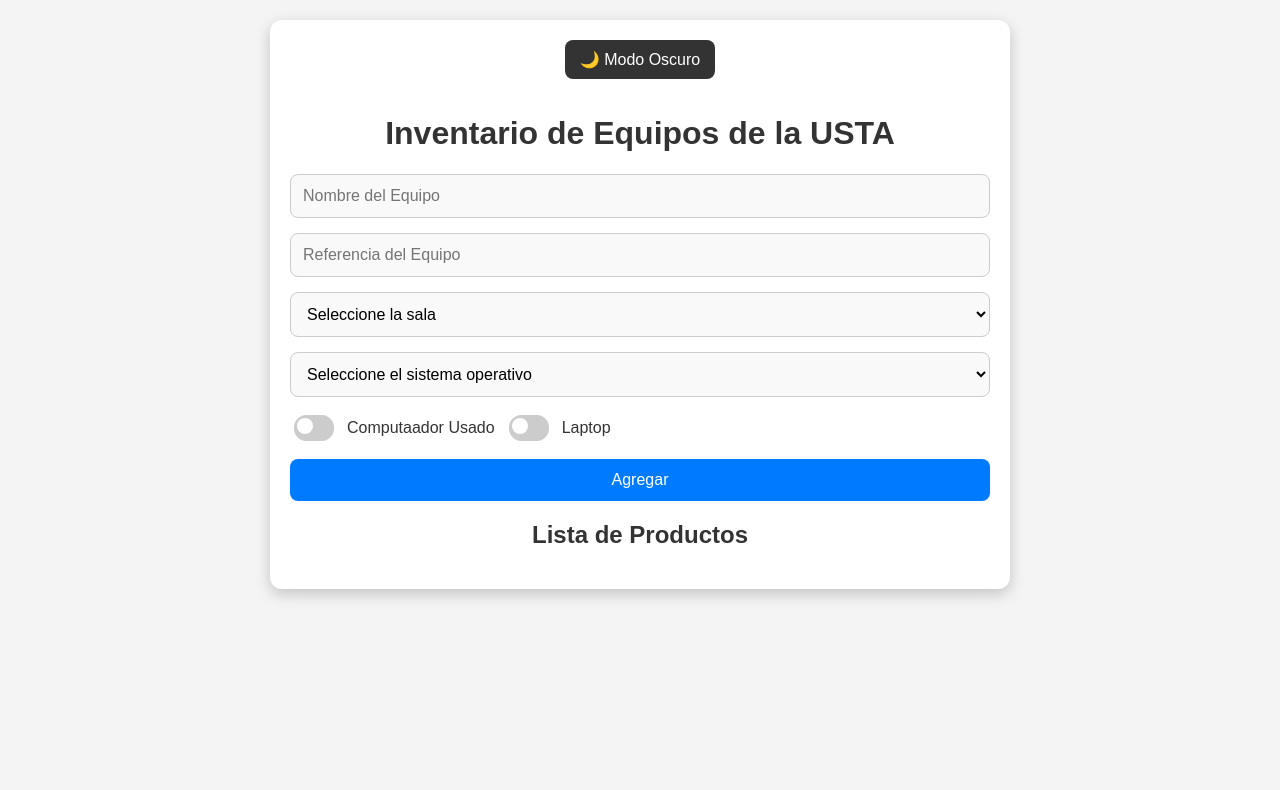
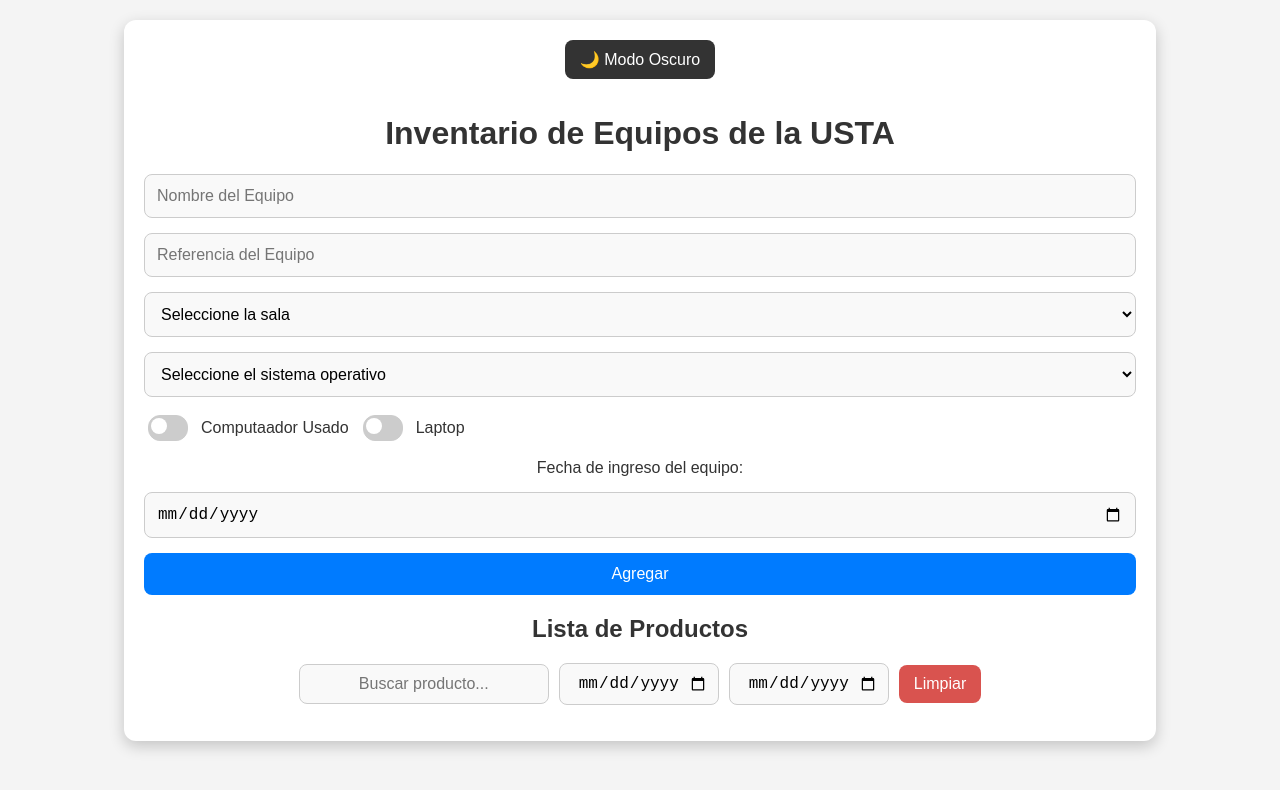
Before and after one commit to RichardMolano/mobiles, a React (Create React App) app: page / in a window 1280 px wide. Shown: the top 790 px of the page. Built offline with nearby package versions, Linux system fonts and the light colour scheme.

Commit message:
Desarollo Taller 2
taller 2 colores

```diff
--- a/src/components/ProductForm.jsx
+++ b/src/components/ProductForm.jsx
@@ -7,6 +7,8 @@
   const [laptop, setIsLaptop] = useState(false); // Estado para determinar si el equipo es un portátil
   const [reference, setReference] = useState(); // Estado para la referencia del equipo
   const [OS, setOS] = useState("");
+  const [entryDate, setEntryDate] = useState(""); // Estado para la fecha de ingreso
+
 
   const dic_OS = {
     "Windows": { "Windows 10": "Windows 10", "Windows 11": "Windows 11" },
@@ -27,7 +29,13 @@
 
   const handleSubmit = (e) => {
     e.preventDefault();
-    if (product.trim() && category.trim()) {
+    // Validar que la fecha no sea futura
+    const today = new Date().toISOString().split("T")[0]; // Obtiene la fecha actual en formato YYYY-MM-DD
+    if (entryDate > today) { // Compara la fecha de ingreso con la fecha actual
+      alert("La fecha de ingreso no puede ser futura.");
+      return;
+    }
+    if (product.trim() && category.trim() && entryDate.trim()) {
       onAdd({ name: product, category, status: isUsed ? "Usado" : "Nuevo", lap: laptop ? "Portátil" : "Escritorio", reference: reference, OS });
       setProduct("");
       setCategory("");
@@ -36,6 +44,7 @@
       setReference(Number);
       setOS("");
       setReference("")
+      setEntryDate("");
     }
   };
 
@@ -49,11 +58,26 @@
         <CheckboxElement checked={isUsed} id="estado-equipo" setChecked={setIsUsed} text={"Computaador Usado "} />
         <CheckboxElement checked={laptop} id="laptop" setChecked={setIsLaptop} text={"Laptop"} />
       </section>
+      <DateElement value={entryDate} setValue={setEntryDate} text={"Fecha de ingreso del equipo:"} />
       <button type="submit">Agregar</button>
     </form>
   );
 };
 
+const DateElement = ({ value, setValue,text }) => {
+  return (
+    <>
+    <label>{text}</label>
+    <input
+      type="date"
+      value={value}
+      onChange={(e) => setValue(e.target.value)}
+      max={new Date().toISOString().split("T")[0]} // Establece la fecha máxima como la fecha actual
+      required
+    />
+    </>
+  );
+}
 const CheckboxElement = ({ checked, id, setChecked, text }) => {
   return (
     <label className="checkbox-container" style={{ marginRight: "10px" }}>
@@ -92,6 +116,7 @@
       placeholder={placeholder}
       value={value}
       onChange={(e) => setValue(e.target.value)}
+      required
     />
   );
 };
--- a/src/components/ProductList.jsx
+++ b/src/components/ProductList.jsx
@@ -1,20 +1,42 @@
-import React, { useState } from "react";
+import React, {  useState,useEffect  } from "react";
 
 const ProductList = ({ products, onDelete, onEdit }) => {
   const [editIndex, setEditIndex] = useState(null);
   const [editValue, setEditValue] = useState("");
   const [editCategory, setEditCategory] = useState("");
   const [editStatus, setEditStatus] = useState(false);
+  const [editEntryDate, setEditEntryDate] = useState("");
   // Nuevos estados
   const [editReference, setEditReference] = useState("");
   const [editOS, setEditOS] = useState("");
   const [editLaptop, setEditLaptop] = useState(false);
+  //date config
+  const [searchTerm, setSearchTerm] = useState("");
+  const [startDate, setStartDate] = useState("");
+  const [endDate, setEndDate] = useState("");
+
+  useEffect(() => {
+    const handleKeyDown = (event) => {
+      if (event.key === "Escape") {
+        handleCancel();
+      }
+    };
+
+    if (editIndex !== null) {
+      window.addEventListener("keydown", handleKeyDown);
+    }
+
+    return () => {
+      window.removeEventListener("keydown", handleKeyDown);
+    };
+  }, [editIndex]); // Se ejecuta cuando editIndex cambia
 
   const handleEdit = (index, product) => {
     setEditIndex(index);
     setEditValue(product.name);
     setEditCategory(product.category);
     setEditStatus(product.status === "Usado");
+    setEditEntryDate(product.entryDate);
     //Nuevos Estados
     setEditReference(product.reference);
     setEditOS(product.OS);
@@ -22,11 +44,18 @@
   };
 
   const handleSave = (index) => {
-    if (editValue.trim() && editCategory.trim()) {
+    const today = new Date().toISOString().split("T")[0];
+    if (editEntryDate > today) {
+      alert("La fecha de ingreso no puede ser futura.");
+      return;
+    }
+
+    if (editValue.trim() && editCategory.trim() && editEntryDate) {
       onEdit(index, {
         name: editValue,
         category: editCategory,
         status: editStatus ? "Usado" : "Nuevo",
+        entryDate: editEntryDate ,
         reference: editReference,
         OS: editOS,
         lap: editLaptop ? "Portátil" : "Escritorio"
@@ -40,6 +69,12 @@
     setEditValue("");
     setEditCategory("");
     setEditStatus(false);
+    setEditEntryDate("");
+  };
+  const handleClearSearch = () => { // Función que maneja la limpieza de la búsqueda
+    setSearchTerm("");
+    setStartDate("");
+    setEndDate("");
   };
 
   const dic_OS = {
@@ -59,17 +94,52 @@
     },
   };
 
+  const filteredProducts = products.filter((product) => { // Filtra los productos según el término de búsqueda y el rango de fechas
+    const matchesSearch =
+      product.name.toLowerCase().includes(searchTerm.toLowerCase()) || // Compara el nombre del producto con el término de búsqueda
+      product.category.toLowerCase().includes(searchTerm.toLowerCase()) ||
+      product.status.toLowerCase().includes(searchTerm.toLowerCase());
+
+    const matchesDateRange =
+      (!startDate || product.entryDate >= startDate) &&
+      (!endDate || product.entryDate <= endDate);
+
+    return matchesSearch && matchesDateRange;
+  });
 
   return (
     <div>
       <h2>Lista de Productos</h2>
+      <div className="filter-container">   {/* Contenedor de la barra de búsqueda y filtro de fechas */}
+        <input
+          type="text"
+          placeholder="Buscar producto..."
+          value={searchTerm}
+          onChange={(e) => setSearchTerm(e.target.value)}
+          className="search-box"
+        />
+        <input
+          type="date"
+          value={startDate}
+          onChange={(e) => setStartDate(e.target.value)}
+          max={new Date().toISOString().split("T")[0]}
+          className="date-filter"
+        />
+        <input
+          type="date"
+          value={endDate}
+          onChange={(e) => setEndDate(e.target.value)}
+          max={new Date().toISOString().split("T")[0]}
+          className="date-filter"
+        />
+        <button onClick={handleClearSearch} className="clear-btn">Limpiar</button>
+      </div>
       <ul>
-        {products.map((product, index) => (
+        {filteredProducts.map((product, index) => (
           <li key={index} className="product-item">
             <div className="product-content">
               {editIndex === index ? (
                 <>
-
                   <InputElement
                     value={editValue}
                     setValue={setEditValue}
@@ -81,8 +151,6 @@
                     placeholder="Referencia del Equipo"
                     type={"Number"}
                   />
-
-
                   <SelectElement
                     value={editCategory}
                     setValue={setEditCategory}
@@ -94,6 +162,11 @@
                     setValue={setEditOS}
                     dicCategory={dic_OS}
                     initialItem={"Seleccione el sistema operativo"}
+                  />
+                  <DateElement
+                    value={editEntryDate}
+                    setValue={setEditEntryDate}
+                    text={"Fecha de ingreso del equipo:"}
                   />
                   <section style={{ display: "flex", flexDirection: "row" }}>
                     <CheckboxElement
@@ -136,6 +209,22 @@
   );
 
 };
+
+
+  const DateElement = ({ value, setValue,text }) => {
+    return (
+      <>
+      <label>{text}</label>
+      <input
+        type="date"
+        value={value}
+        onChange={(e) => setValue(e.target.value)}
+        max={new Date().toISOString().split("T")[0]} // Establece la fecha máxima como la fecha actual
+        required
+      />
+      </>
+    );
+  }
 
 
 const CheckboxElement = ({ checked, id, setChecked, text }) => {
--- a/src/index.css
+++ b/src/index.css
@@ -10,7 +10,7 @@
 
 /* Contenedor principal */
 .container {
-  max-width: 700px;
+  max-width: 80%;
   margin: 0 auto;
   background: #fff;
   padding: 20px;
@@ -19,8 +19,8 @@
   transition: background 0.3s ease, box-shadow 0.3s ease;
 }
 
-/* Botón de modo oscuro */
-.dark-mode-toggle {
+/* Botón de cambio de tema */
+.theme-toggle {
   background: #333;
   color: white;
   border: none;
@@ -31,26 +31,79 @@
   transition: background 0.3s ease, transform 0.2s ease;
 }
 
-.dark-mode-toggle:hover {
+.theme-toggle:hover { /* Efecto hover  para el botón modo claro*/
   background: #555;
   transform: scale(1.05);
 }
 
+
 /* Modo oscuro */
-.dark-mode {
+.dark {
   background-color: #1e1e1e;
   color: #fff;
 }
 
-.dark-mode .container {
+.dark .container {
   background: #2c2c2c;
   box-shadow: 0 5px 15px rgba(255, 255, 255, 0.1);
 }
 
-.dark-mode .dark-mode-toggle {
-  background: #ddd;
-  color: #333;
+.dark .theme-toggle {
+  background: #619af5;
+  color: #fff;
 }
+
+
+/* Modo Verde */
+.green {
+  background-color: #1e8a5d; /* Color de fondo */
+  color: #fff; /* Color de texto */
+}
+
+.green .container { /* Contenedor */
+  background: #1e8a5d; /* Fondo */
+  box-shadow: 0 5px 15px rgba(255, 255, 255, 0.2); /* Sombra */
+}
+
+.green .theme-toggle { /* Botón de cambio de tema */
+  background: #fff; /* Fondo */
+  color: #1e8a5d; /* Texto */
+}
+/* Modo Amarillo */
+.yellow {
+  background-color: #eaee09; /* Color de fondo */
+  color: #fff; /* Color de texto */
+}
+
+.yellow .container { /* Contenedor */
+  background: #999b1e; /* Fondo */
+  box-shadow: 0 5px 15px rgba(255, 255, 255, 0.2); /* Sombra */
+}
+
+.yellow .theme-toggle { /* Botón de cambio de tema */
+  background: #fff; /* Fondo */
+  color: #f2f530; /* Texto */
+}
+
+/* Modo azul */
+.blue {
+  background-color: #1e3a8a; /* Color de fondo */
+  color: #fff; /* Color de texto */
+}
+
+.blue .container { /* Contenedor */
+  background: #619af5; /* Fondo */
+  box-shadow: 0 5px 15px rgba(255, 255, 255, 0.2); /* Sombra */
+}
+
+.blue .theme-toggle { /* Botón de cambio de tema */
+  background: #fff; /* Fondo */
+  color: #2563eb; /* Texto */
+}
+
+
+
+
 
 /* Formulario de creación */
 form {
@@ -60,7 +113,7 @@
   margin-bottom: 20px;
 }
 
-input, select {
+input, select { /* Estilos para los inputs y selects del formulario */
   width: 100%;
   padding: 12px;
   border: 1px solid #ccc;
@@ -70,19 +123,19 @@
   transition: 0.3s ease;
 }
 
-input:focus, select:focus {
+input:focus, select:focus { /* Efecto focus para los inputs y selects */
   border-color: #007bff;
   box-shadow: 0 0 8px rgba(0, 123, 255, 0.5);
   outline: none;
 }
 
-.dark-mode input, .dark-mode select {
+.dark input, .dark select { /* Modo oscuro para el select del formulario */
   background: #333;
   border-color: #666;
-  color: white;
+  color: white; /* Texto */
 }
 
-button {
+button { /* Estilos para el botón del formulario */
   background: #007bff;
   color: white;
   border: none;
@@ -93,9 +146,9 @@
   transition: background 0.3s ease, transform 0.2s ease;
 }
 
-button:hover {
+button:hover { /* Efecto hover para el botón del formulario */
   background: #0056b3;
-  transform: scale(1.05);
+  transform: scale(1.01); /* Efecto de escala */
 }
 
 /* Lista de productos */
@@ -104,7 +157,7 @@
   padding: 0;
 }
 
-.product-item {
+.product-item { /* Estilos para los elementos de la lista de productos */
   display: flex;
   justify-content: space-between;
   align-items: center;
@@ -116,14 +169,29 @@
   transition: transform 0.2s ease;
 }
 
-.product-item:hover {
+.product-item:hover { /* Efecto hover para los elementos de la lista de productos */
   transform: scale(1.02);
 }
 
-.dark-mode .product-item {
+.dark .product-item { /* Modo oscuro para la lista de productos */
   background: #3a3a3a;
   box-shadow: 0 2px 5px rgba(255, 255, 255, 0.1);
 }
+
+.blue .product-item { /* Modo azul para la lista de productos */
+  background: #3f598f;
+  box-shadow: 0 2px 5px rgba(255, 255, 255, 0.1);
+}
+
+.green .product-item { /* Modo verde para la lista de productos */
+  background: #3f8f5f;
+  box-shadow: 0 2px 5px rgba(255, 255, 255, 0.1);
+}
+.yellow .product-item { /* Modo amarillo para la lista de productos */
+  background: #ced11f;
+  box-shadow: 0 2px 5px rgba(255, 255, 255, 0.1);
+}
+
 
 /* Botones de acción */
 .button-group {
@@ -131,7 +199,7 @@
   gap: 10px;
 }
 
-.edit-btn, .delete-btn, .save-btn, .cancel-btn {
+.edit-btn, .delete-btn, .save-btn, .cancel-btn { /* Estilos para los botones de acción */
   padding: 10px 15px;
   font-size: 14px;
   border-radius: 6px;
@@ -139,42 +207,42 @@
   transition: 0.3s ease, transform 0.2s ease;
 }
 
-.edit-btn {
+.edit-btn { /* Estilos para el botón de editar */
   background: #ffc107;
   color: black;
 }
 
-.edit-btn:hover {
+.edit-btn:hover { /* Efecto hover para el botón de editar */
   background: #e0a800;
   transform: scale(1.05);
 }
 
-.delete-btn {
+.delete-btn { /* Estilos para el botón de eliminar */
   background: #dc3545;
   color: white;
 }
 
-.delete-btn:hover {
+.delete-btn:hover { /* Efecto hover para el botón de eliminar */
   background: #c82333;
   transform: scale(1.05);
 }
 
-.save-btn {
+.save-btn { /* Estilos para el botón de guardar */
   background: #28a745;
   color: white;
 }
 
-.save-btn:hover {
+.save-btn:hover { /* Efecto hover para el botón de guardar */
   background: #218838;
   transform: scale(1.05);
 }
 
-.cancel-btn {
+.cancel-btn { /* Estilos para el botón de cancelar */
   background: #6c757d;
   color: white;
 }
 
-.cancel-btn:hover {
+.cancel-btn:hover { /* Efecto hover para el botón de cancelar */
   background: #5a6268;
   transform: scale(1.05);
 }
@@ -186,20 +254,38 @@
   gap: 8px;
 }
 
-.product-content input, .product-content select {
+.product-content input, .product-content select { /* Estilos para los inputs y selects de la lista de productos */
   padding: 10px;
   font-size: 14px;
   border: 1px solid #ccc;
   border-radius: 6px;
 }
 
-.dark-mode .product-content input, .dark-mode .product-content select {
-  background: #444;
-  border-color: #666;
-  color: white;
+/* theme color product content */
+.dark .product-content input, .dark .product-content select {  /* Modo oscuro  para la lista de productos */
+  background: #444; /* Fondo */
+  border-color: #666; /* Borde */
+  color: white; /* Texto */
 }
 
-input {
+.blue .product-content input, .blue .product-content select {  /* Modo azul  para la lista de productos */
+  background: #72abe9; /* Fondo */
+  border-color: #aec5f8; /* Borde */
+  color: white; /* Texto */
+}
+
+.green .product-content input, .green .product-content select {  /* Modo verde  para la lista de productos */
+  background: #72e9a1; /* Fondo */
+  border-color: #aef8d5; /* Borde */
+  color: white; /* Texto */
+}
+.yellow .product-content input, .yellow .product-content select {  /* Modo amarillo  para la lista de productos */
+  background: #dbdb41; /* Fondo */
+  border-color: #d4d494; /* Borde */
+  color: white; /* Texto */
+}
+
+input { /* Estilos para los inputs */
   width: 100%; /* Asegura que el input se ajuste al contenedor */
   max-width: 100%; /* Evita que se desborde */
   box-sizing: border-box; /* Incluye padding y border en el ancho total */
@@ -215,7 +301,7 @@
   font-size: 16px;
 }
 
-.checkbox-container input[type="checkbox"] {
+.checkbox-container input[type="checkbox"] { /* Estilos para el checkbox */
   appearance: none;
   width: 40px;
   height: 20px;
@@ -226,7 +312,7 @@
   cursor: pointer;
 }
 
-.checkbox-container input[type="checkbox"]::before {
+.checkbox-container input[type="checkbox"]::before { /* Estilos para el before del checkbox */
   content: "";
   position: absolute;
   width: 16px;
@@ -238,23 +324,108 @@
   transition: transform 0.3s ease;
 }
 
-.checkbox-container input[type="checkbox"]:checked {
+.checkbox-container input[type="checkbox"]:checked { /* Estilos para el checkbox checked */
   background: #28a745;
 }
 
-.checkbox-container input[type="checkbox"]:checked::before {
+.checkbox-container input[type="checkbox"]:checked::before { /* Estilos para el before del checkbox checked */
   transform: translateX(20px);
 }
 
 /* Modo oscuro */
-.dark-mode .checkbox-container input[type="checkbox"] {
+.dark .checkbox-container input[type="checkbox"] {
   background: #666;
 }
 
-.dark-mode .checkbox-container input[type="checkbox"]:checked {
+.dark .checkbox-container input[type="checkbox"]:checked {
   background: #17a2b8;
 }
 
-.dark-mode .checkbox-container input[type="checkbox"]::before {
+.dark .checkbox-container input[type="checkbox"]::before {
   background: #ddd;
 }
+
+/* Modo verde */
+.green .checkbox-container input[type="checkbox"] { /* Modo verde para el checkbox */
+  background: #666666;
+}
+
+.green .checkbox-container input[type="checkbox"]:checked { /* Modo verde para el checkbox checked*/
+  background: #28a745;
+}
+
+.green .checkbox-container input[type="checkbox"]::before { /* Modo verde para el checkbox before */
+  background: #ddd;
+}
+
+/* Modo amarillo */
+.yellow .checkbox-container input[type="checkbox"] { /* Modo amarillo para el checkbox */
+  background: #666666;
+}
+
+.yellow .checkbox-container input[type="checkbox"]:checked { /* Modo amarillo para el checkbox checked*/
+  background: #ffc107;
+}
+
+.yellow .checkbox-container input[type="checkbox"]::before { /* Modo amarillo para el checkbox before */
+  background: #ddd;
+}
+
+/* Modo azul */
+.blue .checkbox-container input[type="checkbox"] { /* Modo azul para el checkbox */
+  background: #666666;
+}
+
+.blue .checkbox-container input[type="checkbox"]:checked { /* Modo azul para el checkbox checked*/
+  background: #174ab8;
+}
+
+.blue .checkbox-container input[type="checkbox"]::before { /* Modo azul para el checkbox before */
+  background: #ddd;
+}
+
+
+/* Contenedor de filtros: alineado al centro */
+.filter-container {
+  display: flex;
+  gap: 10px;
+  align-items: center;
+  justify-content: center; /* Centra los elementos */
+  margin-bottom: 15px;
+  flex-wrap: wrap; /* Para adaptarse en pantallas pequeñas */
+}
+
+/* Estilo de la caja de búsqueda */
+.search-box {
+  padding: 10px;
+  border-radius: 8px;
+  border: 1px solid #ccc;
+  font-size: 16px;
+  width: 250px;
+  text-align: center;
+}
+
+/* Estilos de los filtros de fecha */
+.date-filter {
+  padding: 10px;
+  border-radius: 8px;
+  border: 1px solid #ccc;
+  font-size: 16px;
+  width: 160px;
+  text-align: center;
+}
+
+/* Botón de limpiar */
+.clear-btn {
+  padding: 10px 15px;
+  border-radius: 8px;
+  background-color: #d9534f;
+  color: white;
+  border: none;
+  cursor: pointer;
+  font-size: 16px;
+}
+
+.clear-btn:hover { /* Efecto hover para el botón de limpiar */
+  background-color: #610c09;
+}
```
Also changed, not shown: src/App.jsx (+12 -11 lines), 1 other file (tests, documents, lock files or other folders).
